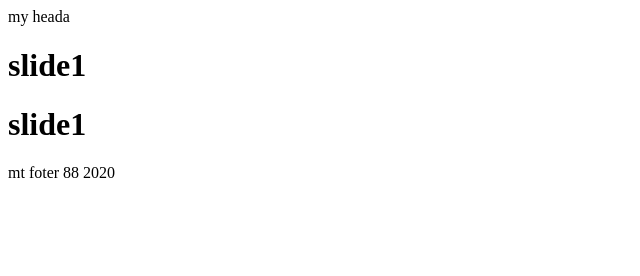
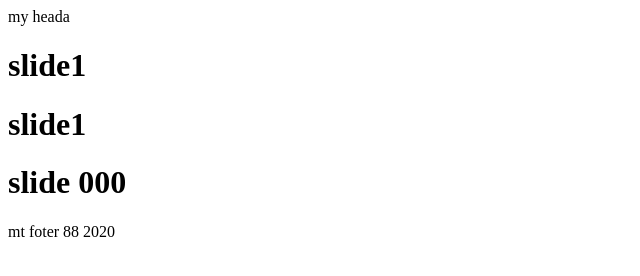
Before and after one commit to Mohammad-peyvasteh/git-project-one---Copyy, a website: page index.html in a window 1280 px wide. Shown: the whole page, without its empty margins (0-640 px from the left). Drawn offline with Linux system fonts and the light colour scheme.

Commit message:
updated slide

```diff
--- a/index.html
+++ b/index.html
@@ -13,6 +13,7 @@
     <div class="slider">
         <h1>slide1</h1>
         <h1>slide1</h1>
+        <h1>slide 000</h1>
 
 
 
```
